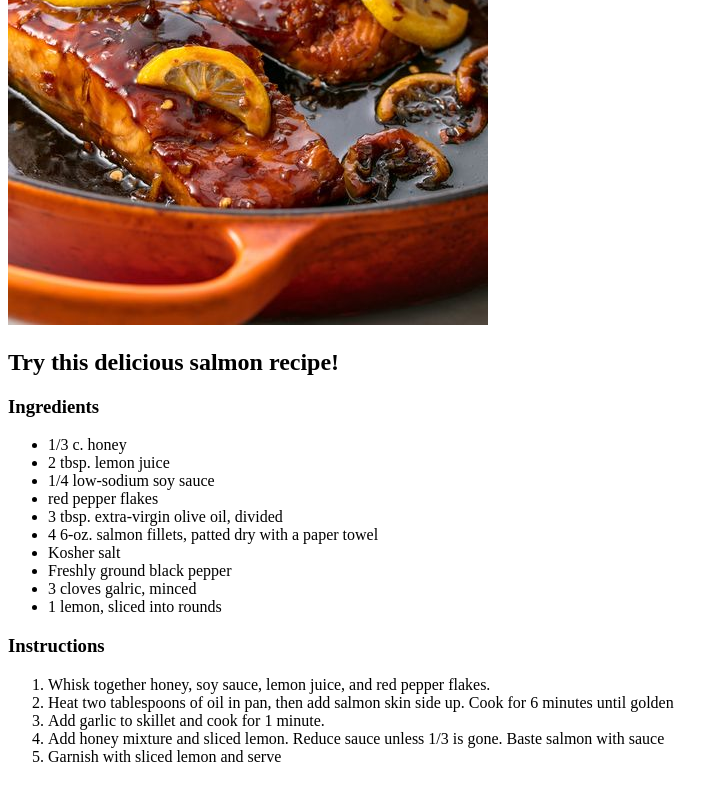
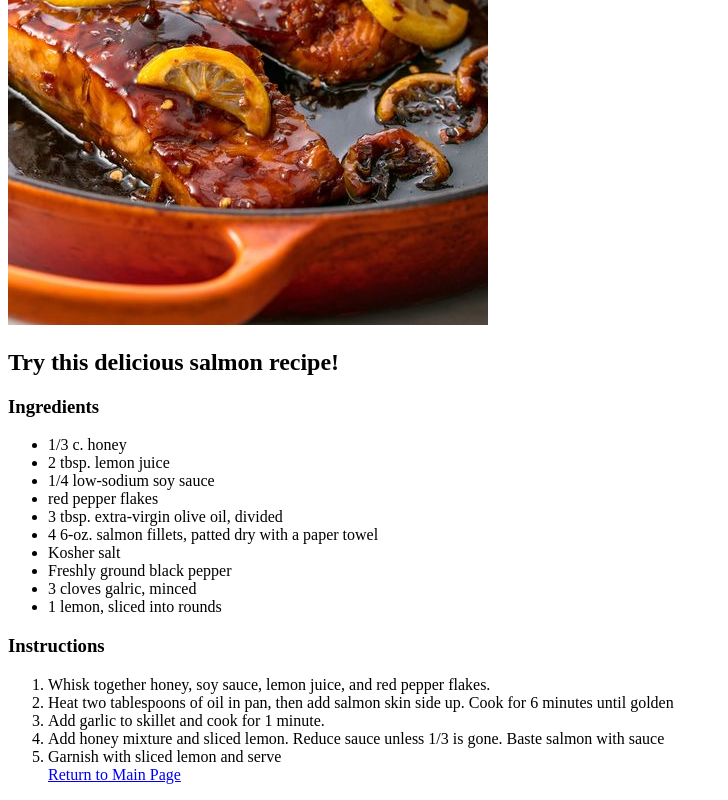
Before and after one commit to Reimeister/odin-recipes, a plain HTML site: page recipes/honey-garlic-glazed-salmon.html in a window 1280 px wide. Shown: the part 475-1275 px from the top of the page, without its empty margins (0-728 px from the left). Drawn offline with Linux system fonts and the light colour scheme.

Commit message:
Feat: Add return to main page link

```diff
--- a/recipes/honey-garlic-glazed-salmon.html
+++ b/recipes/honey-garlic-glazed-salmon.html
@@ -33,6 +33,8 @@
                 <li>Add garlic to skillet and cook for 1 minute.</li>
                 <li>Add honey mixture and sliced lemon. Reduce sauce unless 1/3 is gone. Baste salmon with sauce</li>
                 <li>Garnish with sliced lemon and serve</li>
+
+                <a href="..">Return to Main Page</a>
             </ol>
     </body>
 </html>
```
Also changed, not shown: recipes/bistek-filipino.html (+2 -0 lines), recipes/cheese-risotto.html (+1 -0 lines).
